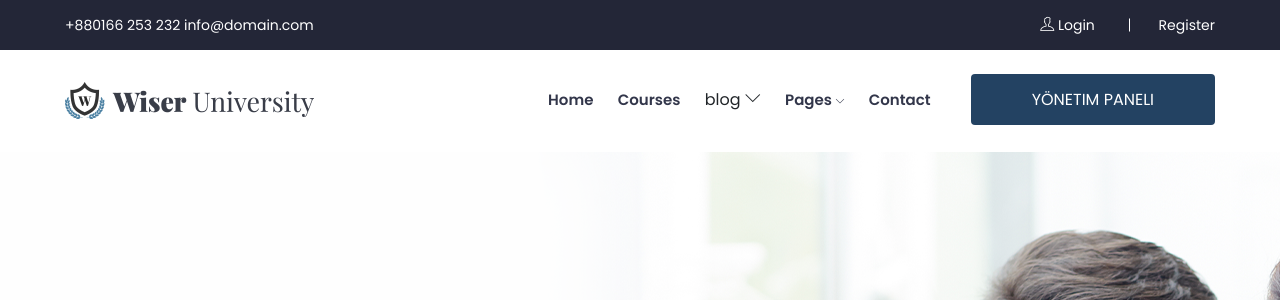
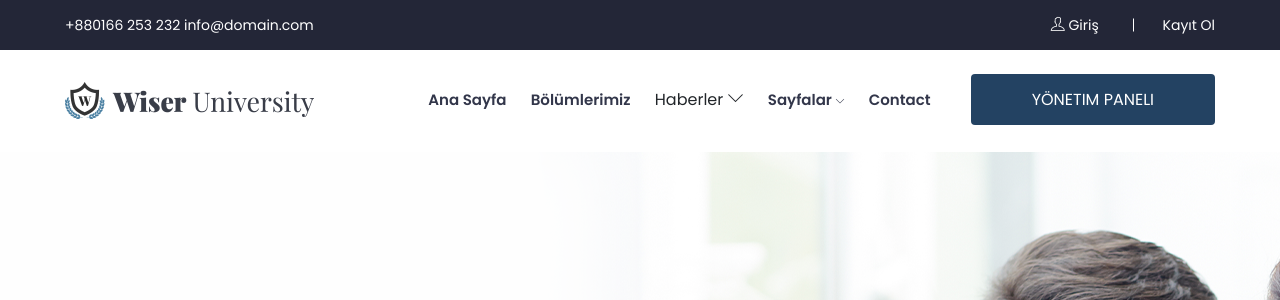
Before and after one commit to GiresunTBMYOBilgisayarProgramciligi/Proje-0, a PHP site: page / in a window 1280 px wide. Shown: the top 300 px of the page. Run offline with PHP 8.4, Linux system fonts and the light colour scheme.

Commit message:
ana sayfa menü butonları düzenlendi

```diff
--- a/index.php
+++ b/index.php
@@ -4,7 +4,7 @@
 <head>
     <meta charset="utf-8">
     <meta http-equiv="x-ua-compatible" content="ie=edge">
-    <title>Education</title>
+    <title>Tirebolu Mehmet Bayrak MYO</title>
     <meta name="description" content="">
     <meta name="viewport" content="width=device-width, initial-scale=1">
 
@@ -44,7 +44,7 @@
                                     <p><span>+880166 253 232</span> <span>info@domain.com</span></p>
                                 </div>
                                 <div class="text_wrap">
-                                    <p><a href="/admin"> <i class="ti-user"></i>  Login</a> <a href="/admin">Register</a></p>
+                                    <p><a href="/admin"> <i class="ti-user"></i>  Giriş</a> <a href="/admin">Kayıt Ol</a></p>
                                 </div>
                             </div>
                         </div>
@@ -67,18 +67,18 @@
                                     <div class="main-menu  d-none d-lg-block">
                                         <nav>
                                             <ul id="navigation">
-                                                <li><a  href="/">home</a></li>
-                                                <li><a href="Courses.html">Courses</a></li>
-                                                <li><a">blog <i class="ti-angle-down"></i></a>
+                                                <li><a  href="/">Ana Sayfa</a></li>
+                                                <li><a href="Courses.html">Bölümlerimiz</a></li>
+                                                <li><a">Haberler <i class="ti-angle-down"></i></a>
                                                     <ul class="submenu">
                                                         <li><a href="blog.html">blog</a></li>
                                                         <li><a href="single-blog.html">single-blog</a></li>
                                                     </ul>
                                                 </li>
-                                                <li><a>pages <i class="ti-angle-down"></i></a>
+                                                <li><a>Sayfalar <i class="ti-angle-down"></i></a>
                                                     <ul class="submenu">
-                                                        <li><a href="Event.html">Event</a></li>
-                                                        <li><a href="event_details.html">Event Details</a></li>
+                                                        <li><a href="Event.html">Etkinlikler</a></li>
+                                                        <li><a href="event_details.html">Etkinlik Detayı</a></li>
                                                         <li><a href="Admissions.html">Admissions</a></li>
                                                         <li><a href="elements.html">elements</a></li>
                                                     </ul>
```
